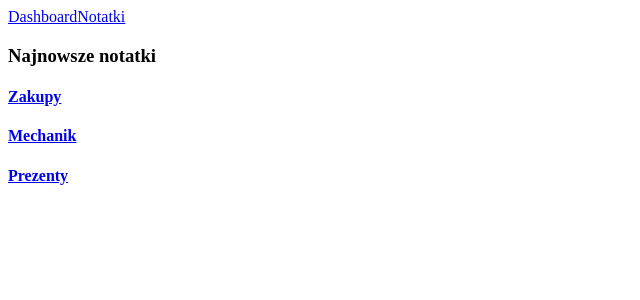
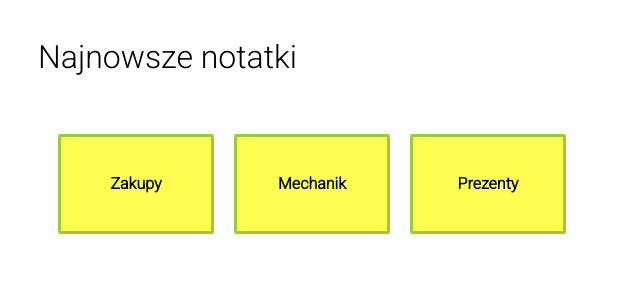
Before and after one commit to orelll/Angular, an Angular app: page /dashboard in a window 1280 px wide. Shown: the top 300 px of the page, without its empty margins (0-640 px from the left). Built offline with nearby package versions, Linux system fonts and the light colour scheme.

Commit message:
another styling update

```diff
--- a/src/app/app.component.css
+++ b/src/app/app.component.css
@@ -0,0 +1,3 @@
+body {
+  background-color: lightgray;
+}
--- a/src/app/app.component.html
+++ b/src/app/app.component.html
@@ -1,5 +1 @@
-<nav>
-    <a routerLink="/dashboard">Dashboard</a>
-    <a routerLink="/todoes">Notatki</a>
-</nav>
 <router-outlet></router-outlet>
--- a/src/app/dashboard/dashboard.component.css
+++ b/src/app/dashboard/dashboard.component.css
@@ -0,0 +1,49 @@
+li {
+  float: left;
+}
+
+li a {
+  display: block;
+  color: black;
+  text-align: center;
+  padding: 16px;
+  text-decoration: none;
+}
+
+li a:hover {
+  background-color: rgb(180, 180, 0);
+}
+
+.header {
+  font-size: xx-large;
+  margin-left: 30px;
+  margin-top: 30px;
+}
+
+.todo {
+  border-radius: 10px;
+  list-style-type: none;
+  margin: 0;
+  padding: 0;
+  overflow: hidden;
+  width: 150px;
+  background-color: rgb(253, 253, 81);
+  text-align: center;
+  border-radius: 2px;
+  border-color: yellowgreen;
+  border-style: solid;
+  margin: 10px;
+}
+
+.topRow {
+  display: inline-flex;
+}
+
+.searchBar {
+  height: 30px;
+  min-width: 50px;
+  max-width: 150px;
+  vertical-align: middle;
+  margin: 10px;
+
+}
--- a/src/app/dashboard/dashboard.component.html
+++ b/src/app/dashboard/dashboard.component.html
@@ -1,9 +1,16 @@
-<h3>Najnowsze notatki</h3>
-<div class="grid grid-pad">
-  <a *ngFor="let todo of todoes" class="col-1-4"
-      routerLink="/detail/{{todo.id}}">
-    <div class="module todo">
-      <h4>{{todo.name}}</h4>
-    </div>
-  </a>
+<div class="topRow">
+  <p class="header">Najnowsze notatki</p>
 </div>
+<div>
+  <ul *ngFor="let todo of todoes">
+    <li class="todo">
+      <a routerLink="/detail/{{todo.id}}">
+        <div>
+          <h4 class="todoHeader">{{todo.name}}</h4>
+        </div>
+      </a>
+    </li>
+  </ul>
+
+
+</div>
--- a/src/app/to-do-details/to-do-details.component.html
+++ b/src/app/to-do-details/to-do-details.component.html
@@ -1,3 +1,8 @@
+<nav>
+  <a routerLink="/dashboard">Dashboard</a>
+  <a routerLink="/todoes">Notatki</a>
+</nav>
+
 <div *ngIf="todo">
   <h2>{{todo.name | uppercase}} Details</h2>
   <div><span>id: </span>{{todo.id}}</div>
--- a/src/index.html
+++ b/src/index.html
@@ -6,6 +6,7 @@
   <base href="/">
   <meta name="viewport" content="width=device-width, initial-scale=1">
   <link rel="icon" type="image/x-icon" href="favicon.ico">
+  <link href="https://fonts.googleapis.com/css2?family=Roboto:wght@300&display=swap" rel="stylesheet">
 </head>
 <body>
   <app-root></app-root>
--- a/src/styles.css
+++ b/src/styles.css
@@ -1 +1,3 @@
-/* You can add global styles to this file, and also import other style files */
+*{
+    font-family: 'Roboto', sans-serif;
+}
```
